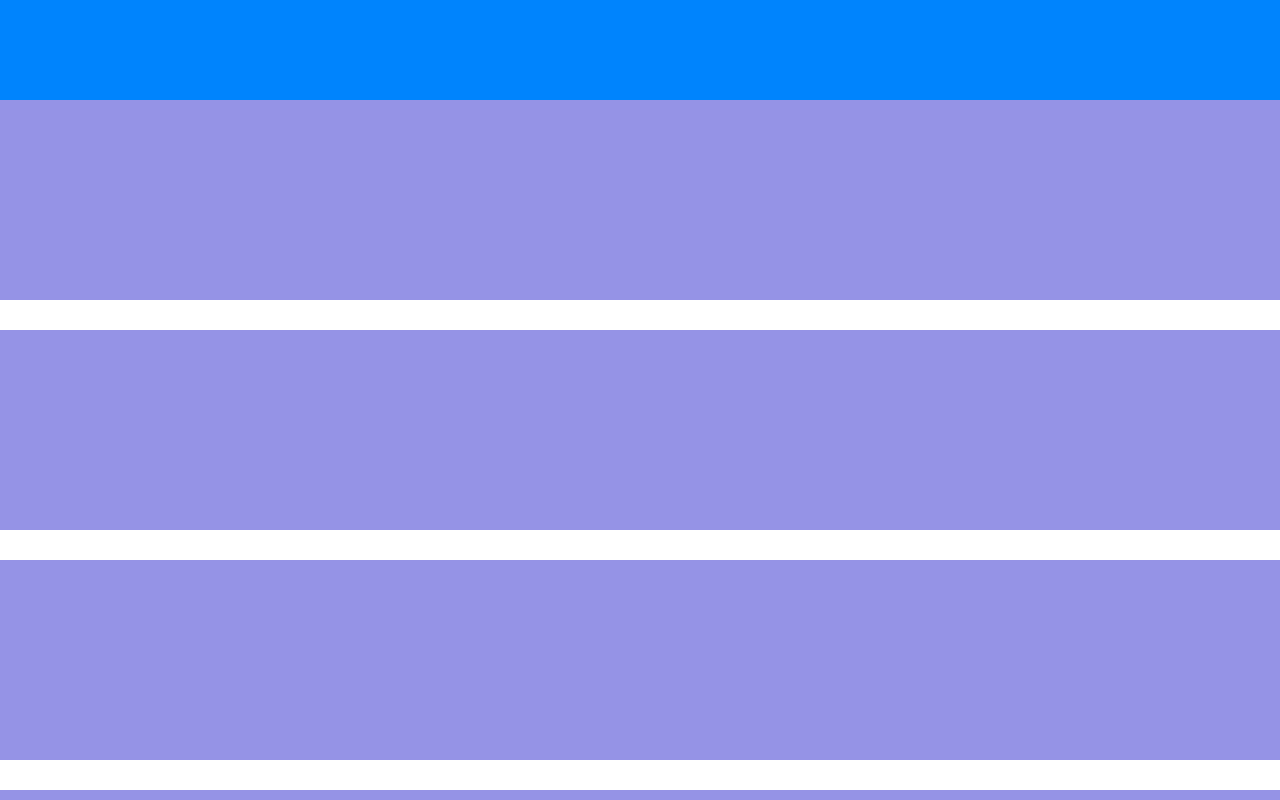
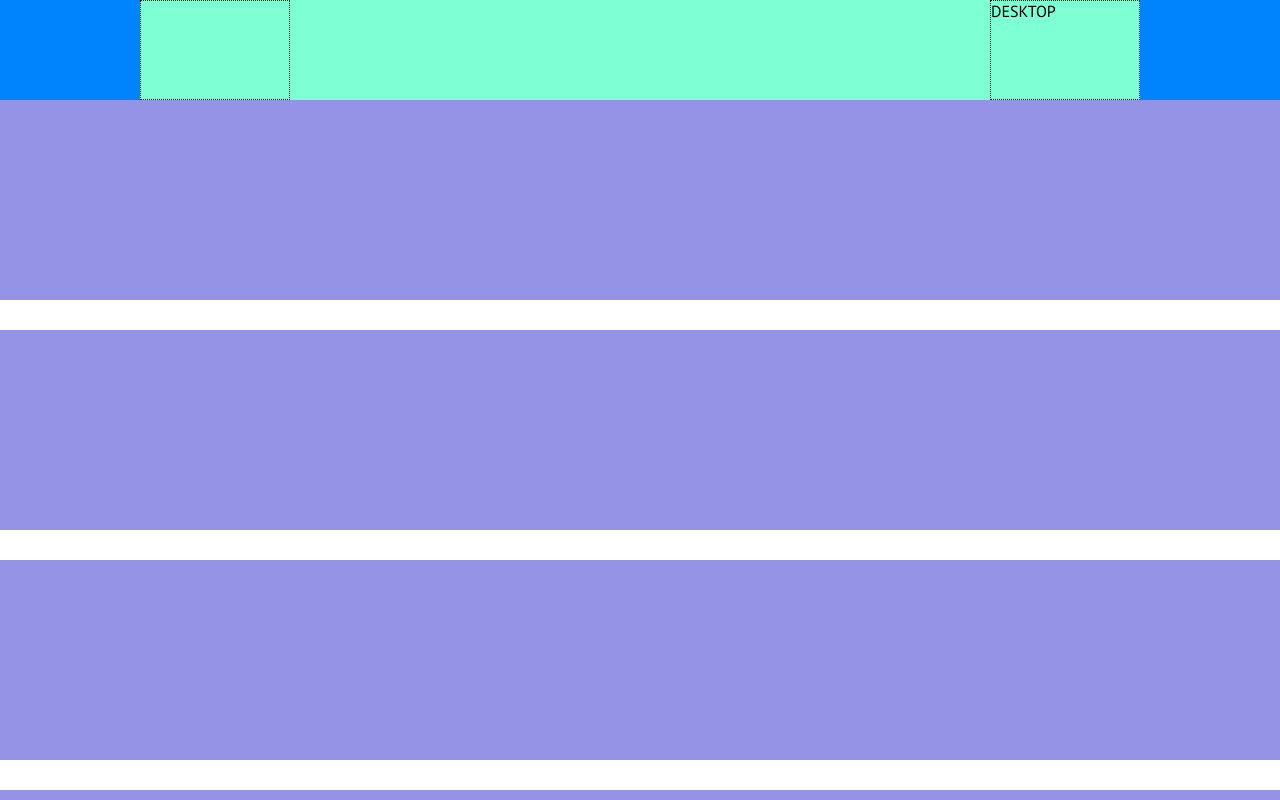
Before and after one commit to CarloSalaris/htmlcss-responsive-layout, a plain HTML site: page index.html in a window 1280 px wide. Shown: the top 800 px of the page. Drawn offline with Linux system fonts and the light colour scheme.

Commit message:
Macro header

```diff
--- a/css/style.css
+++ b/css/style.css
@@ -1,3 +1,6 @@
+
+/* START FROM SMARTPHONE VERSION */
+
 /*************************************************
     GENERAL STYLES
  *************************************************/
@@ -24,6 +27,11 @@ img {
 
 /* LAYOUT */
 
+.container {
+    width: 90%;
+    margin: 0 auto;
+}
+
 /* TEXT */
 
 /************************************************
@@ -34,6 +42,33 @@ img {
     height: 100px;
     background-color: #0084fd;
  }
+
+ header .container {
+    display: flex;
+    justify-content: space-between;
+ }
+
+ header #menu-desktop {
+            display: none;
+        }
+
+    /* RESPONSIVE DESKTOP */
+
+    @media all and (min-width: 811px) {
+
+        header .container {
+            max-width: 1000px;
+        }
+
+        header #menu-mobile {
+            display: none;
+        }
+
+        header #menu-desktop {
+            display: inline-block;
+        }
+    }
+
 
 footer {
     height: 300px;
@@ -56,3 +91,13 @@ footer {
     background-color: #9593e6;
     margin-bottom: 30px;
  }
+
+ .container {
+    height: 100%;
+    background-color: aquamarine;
+ }
+
+ header .container * {
+    min-width: 150px;
+    border: dotted 1px;
+ }
--- a/index.html
+++ b/index.html
@@ -23,6 +23,20 @@
 
     <!-- HEADER -->
     <header>
+
+        <div class="container">
+
+            <div id="logo"></div>
+
+            <nav id="menu-mobile">
+                MOBILE
+            </nav>
+
+            <nav id="menu-desktop">
+                DESKTOP
+            </nav>
+
+        </div>
 
     </header>
 
```
